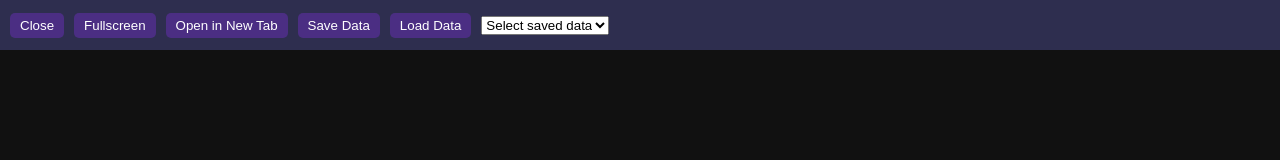
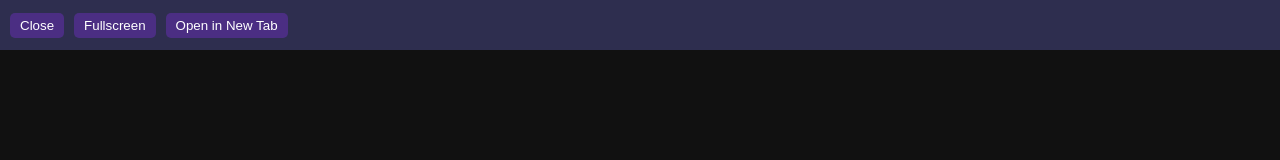
Before and after one commit to Scripts3353/ReallyUnblocked, a plain HTML site: page game.html in a window 1280 px wide. Drawn offline with Linux system fonts and the light colour scheme.

Commit message:
Update game.html

```diff
--- a/game.html
+++ b/game.html
@@ -21,9 +21,6 @@ iframe { width:100%; height:100%; border:none; }
         <button onclick="closeGame()">Close</button>
         <button onclick="fullscreenGame()">Fullscreen</button>
         <button onclick="openNewTab()">Open in New Tab</button>
-        <button onclick="saveData()">Save Data</button>
-        <button onclick="loadData()">Load Data</button>
-        <select id="savedDataSelect"></select>
     </div>
     <iframe id="gameFrame" src=""></iframe>
     <div id="overlay">
```
